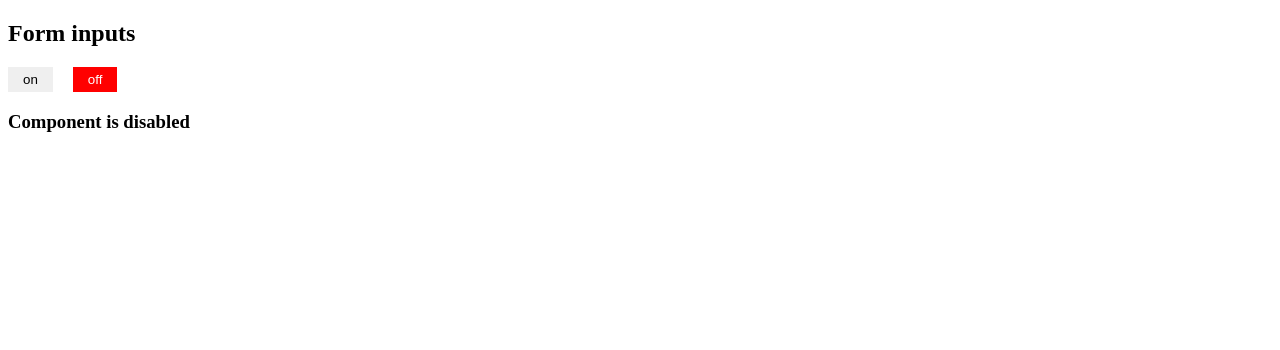
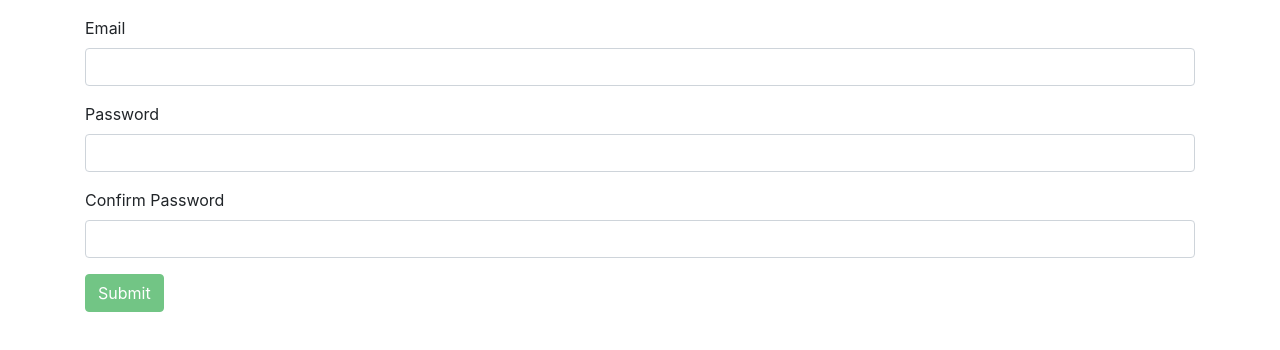
Before and after one commit to nessun-rimorso/vue-project, a Vue app: page / in a window 1280 px wide. Shown: the top 350 px of the page. Built offline with nearby package versions, Linux system fonts and the light colour scheme.

Commit message:
Vuelidate

```diff
--- a/package.json
+++ b/package.json
@@ -9,7 +9,8 @@
   },
   "dependencies": {
     "core-js": "^3.3.2",
-    "vue": "^2.6.10"
+    "vue": "^2.6.10",
+    "vuelidate": "^0.7.4"
   },
   "devDependencies": {
     "@vue/cli-plugin-babel": "^4.0.0",
--- a/public/index.html
+++ b/public/index.html
@@ -6,6 +6,7 @@
     <meta name="viewport" content="width=device-width,initial-scale=1.0">
     <link rel="icon" href="<%= BASE_URL %>favicon.ico">
     <title>vue-project</title>
+    <link rel="stylesheet" href="https://stackpath.bootstrapcdn.com/bootstrap/4.3.1/css/bootstrap.min.css" integrity="sha384-ggOyR0iXCbMQv3Xipma34MD+dH/1fQ784/j6cY/iJTQUOhcWr7x9JvoRxT2MZw1T" crossorigin="anonymous">
   </head>
   <body>
     <noscript>
--- a/src/App.vue
+++ b/src/App.vue
@@ -1,30 +1,100 @@
 <template>
-  <div>
-    <h2>Form inputs</h2>
+  <div class="container">
+    <form class="pt-3" @submit.prevent="onSubmit">
+      <div class="form-group">
+        <label for="email">Email</label>
+        <input
+          class="form-control"
+          :class="{'is-invalid': $v.email.$error}"
+          type="email"
+          id="email"
+          @blur="$v.email.$touch()"
+          v-model="email"
+        >
+        <div class="invalid-feedback" v-if="!$v.email.required">Email field is required</div>
+        <div class="invalid-feedback" v-if="!$v.email.email">This field should be an email</div>
+        <div class="invalid-feedback" v-if="!$v.email.uniqEmail">This email is already exist</div>
+      </div>
+      <div class="form-group">
+        <label for="password">Password</label>
+        <input
+          class="form-control"
+          :class="{'is-invalid': $v.password.$error}"
+          type="password"
+          id="password"
+          @blur="$v.password.$touch()"
+          v-model="password"
+        >
+        <div class="invalid-feedback" v-if="!$v.password.minLength">
+          Min length of password is {{$v.password.$params.minLength.min}}. Now it is {{password.length}}
+        </div>
+      </div>
+      <div class="form-group">
+        <label for="confirm">Confirm Password</label>
+        <input
+          class="form-control"
+          :class="{'is-invalid': $v.confirmPassword.$error}"
+          type="password"
+          id="confirm"
+          @blur="$v.confirmPassword.$touch()"
+          v-model="confirmPassword"
+        >
+        <div class="invalid-feedback" v-if="!$v.confirmPassword.sameAs">
+          Passwords should match
+        </div>
+      </div>
 
-    <app-onoff v-model="switched"></app-onoff>
-
-    <div>
-      <h3 v-if="switched">Component is enabled</h3>
-      <h3 v-else>Component is disabled</h3>
-    </div>
+      <button
+        class="btn btn-success"
+        type="submit"
+        :disabled="$v.$invalid"
+      >Submit
+      </button>
+    </form>
   </div>
 </template>
 
 <script>
-import Onoff from './Onoff.vue'
+import { required, email, minLength, sameAs } from 'vuelidate/lib/validators'
 
 export default {
   data () {
     return {
-      switched: false
+      email: '',
+      password: '',
+      confirmPassword: ''
     }
   },
-  components: {
-    appOnoff: Onoff
+  methods: {
+    onSubmit () {
+      console.log('Email', this.email)
+      console.log('Password', this.password)
+    }
+  },
+  validations: {
+    email: {
+      required,
+      email,
+      uniqEmail: function (newEmail) {
+        return new Promise((resolve, reject) => {
+          setTimeout(() => {
+            if (newEmail === '') return true
+            const value = newEmail !== 'test@mail.ru'
+            resolve(value)
+          }, 1000)
+        })
+      }
+    },
+    password: {
+      minLength: minLength(6)
+    },
+    confirmPassword: {
+      sameAs: sameAs((vue) => {
+        return vue.password
+      })
+    }
   }
 }
 </script>
 
-<style scoped>
-</style>
+<style></style>
--- a/src/Onoff.vue
+++ /dev/null
@@ -1,49 +0,0 @@
-<template>
-  <div>
-    <button
-      class="on"
-      :class="{'active': value}"
-      @click="onChange(true)"
-    >on</button>
-    <button
-      class="off"
-      :class="{'active': !value}"
-      @click="onChange(false)"
-    >off</button>
-  </div>
-</template>
-
-<script>
-export default {
-  props: ['value'],
-  methods: {
-    onChange (newValue) {
-      this.$emit('input', newValue)
-    }
-  }
-}
-</script>
-
-<style>
-  button {
-    border: none;
-    padding: 5px 15px;
-    cursor: pointer;
-    margin-right: 20px;
-    outline: none;
-  }
-
-  button:active {
-    box-shadow: inset 1px 1px 2px rgba(0, 0, 0, .5);
-  }
-
-  .on.active {
-    background: green;
-    color: #fff;
-  }
-
-  .off.active {
-    background: red;
-    color: #fff;
-  }
-</style>
--- a/src/main.js
+++ b/src/main.js
@@ -1,7 +1,9 @@
 import Vue from 'vue'
+import Vuelidate from 'vuelidate'
 import App from './App.vue'
 
 Vue.config.productionTip = false
+Vue.use(Vuelidate)
 
 new Vue({
   render: h => h(App)
```
Also changed, not shown: 1 other file (tests, documents, lock files or other folders).
